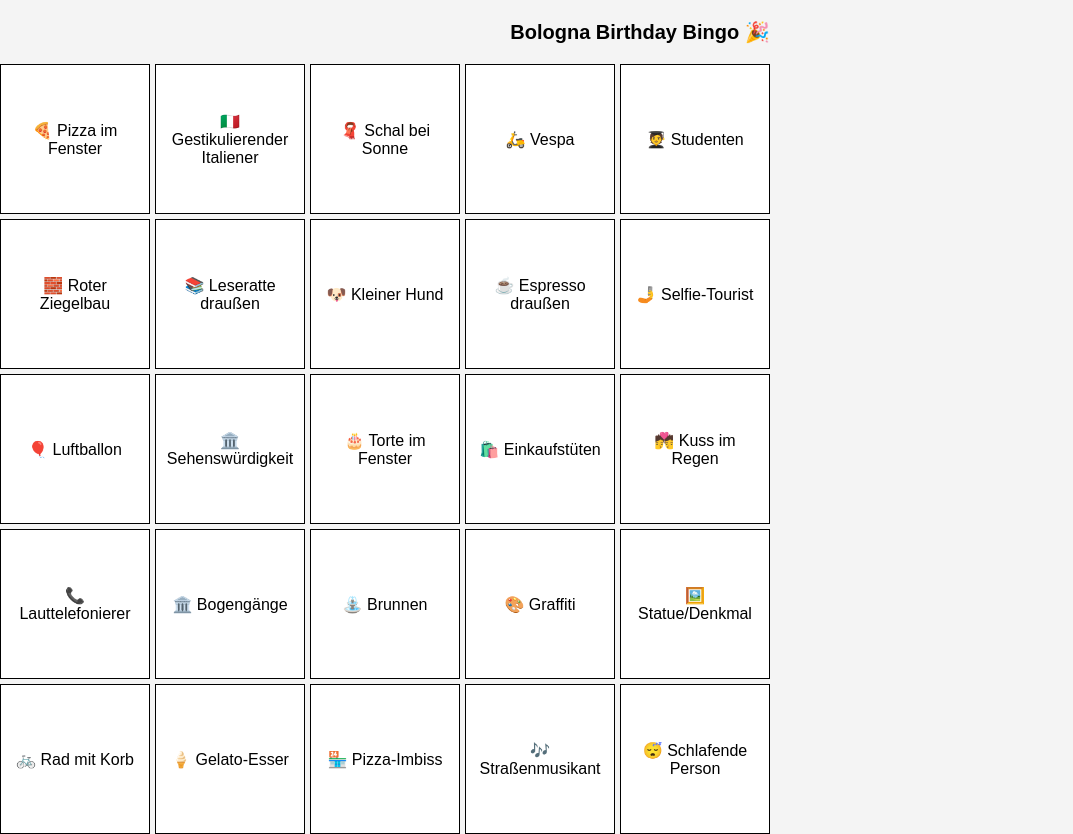
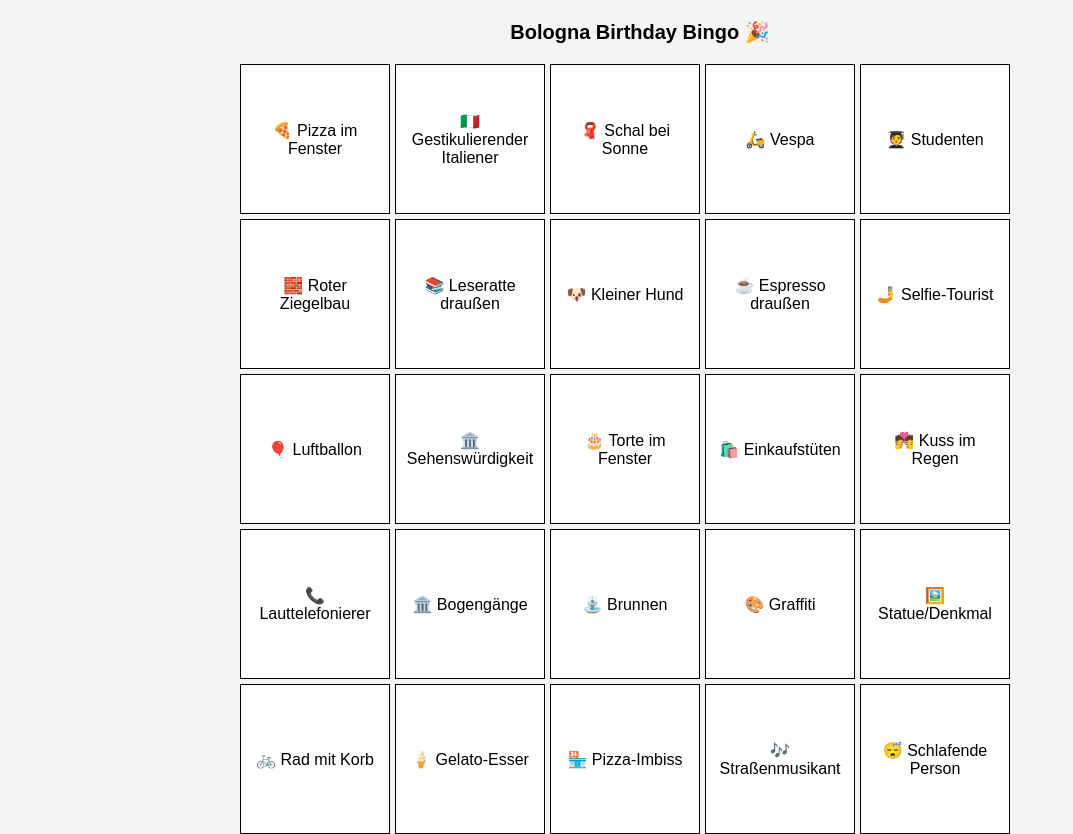
Before and after one commit to turtlecoding-lab/bologna-bingo, a plain HTML site: page index.html in a window 1280 px wide. Shown: the whole page, without its empty margins (0-1073 px from the left). Drawn offline with Linux system fonts and the light colour scheme.

Commit message:
Update style.css

```diff
--- a/style.css
+++ b/style.css
@@ -1,42 +1,46 @@
 body {
   font-family: Arial, sans-serif;
   display: flex;
-  justify-content: flex-start; /* Inhalt soll oben bleiben */
+  justify-content: center; /* Zentrieren des gesamten Inhalts horizontal */
+  align-items: flex-start; /* Inhalt oben beginnen lassen */
   flex-direction: column; /* Vertikale Ausrichtung */
-  height: auto; /* Damit der Body die volle Höhe des Inhalts bekommt */
+  height: auto;
   margin: 0;
   background-color: #f4f4f4;
-  overflow-x: auto; /* Horizontale Scrollbar bleibt aktiv */
-  overflow-y: auto; /* Vertikales Scrollen ermöglichen */
+  overflow-x: auto;
+  overflow-y: auto;
 }
 
 .container {
   text-align: center;
   width: 100%;
-  padding-top: 20px; /* Abstand zur oberen Kante */
+  padding-top: 20px;
+  display: flex;
+  justify-content: center; /* Zentriert die Überschrift horizontal */
+  flex-direction: column; /* Damit die Überschrift und das Gitter vertikal angeordnet sind */
+  align-items: center; /* Zentriert die Inhalte (Überschrift und Gitter) in der Mitte */
 }
 
 h1 {
-  font-size: 20px; /* Anpassen der Schriftgröße für kleinere Geräte */
+  font-size: 20px;
   margin: 0;
   display: flex;
   justify-content: center;
   align-items: center;
 }
 
-/* Die Emojis in der Überschrift kleiner machen */
 h1 span {
   font-size: 1.5em; /* Verkleinert die Emojis */
-  margin-right: 5px; /* Ein wenig Abstand zwischen Emoji und Text */
+  margin-right: 5px; /* Abstand zwischen Emoji und Text */
 }
 
 .grid {
   display: grid;
-  grid-template-columns: repeat(5, 150px); /* Feste Breite der Spalten */
-  grid-template-rows: repeat(5, 150px); /* Feste Höhe der Reihen */
+  grid-template-columns: repeat(5, 150px);
+  grid-template-rows: repeat(5, 150px);
   gap: 5px;
-  width: 800px; /* Breite des Grids */
-  margin-top: 20px; /* Abstand nach der Überschrift */
+  width: 800px;
+  margin-top: 20px;
 }
 
 .bingo-tile {
@@ -56,8 +60,7 @@ h1 span {
   background-color: #e2e2e2;
 }
 
-/* Grüne Hervorhebung bei Klick */
 .bingo-tile.highlight {
-  background-color: #4CAF50; /* Grüner Hintergrund */
-  color: white; /* Weißer Text */
+  background-color: #4CAF50;
+  color: white;
 }
```
